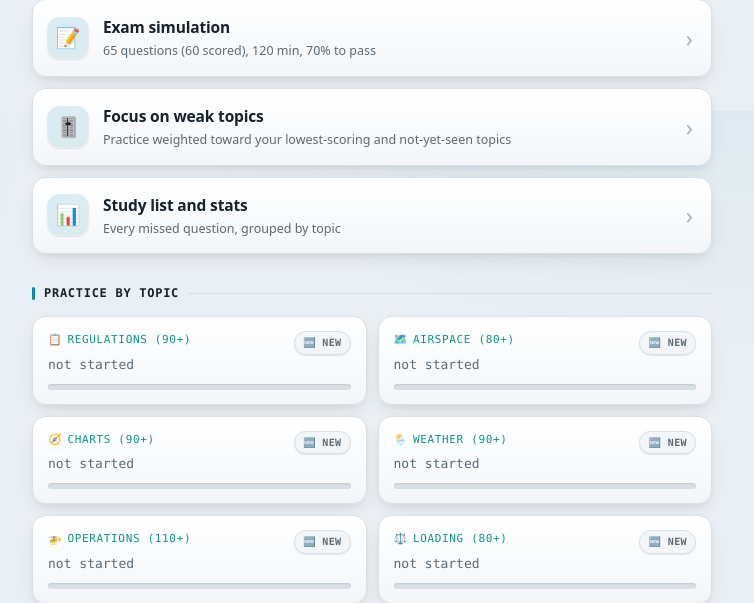
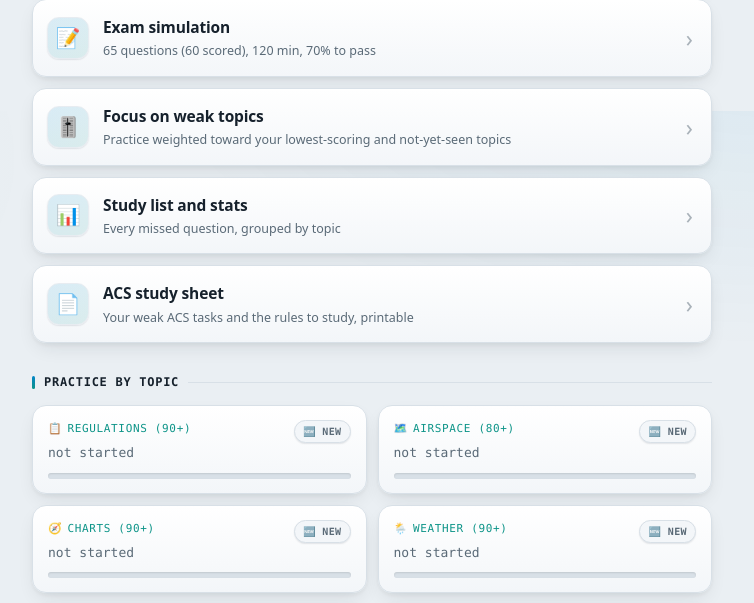
Before and after one commit to jha-ayush/part107_study_guide, a Flask app: page / in a window 1280 px wide. Shown: the part 689-1292 px from the top of the page, without its empty margins (268-1022 px from the left). Run offline with Flask 3, Linux system fonts and the light colour scheme; some libraries are stand-ins or nearby versions.

Commit message:
Add ACS study sheet link to home page

```diff
--- a/templates/home.html
+++ b/templates/home.html
@@ -28,6 +28,7 @@
   {% endif %}
   <a class="actioncard" href="{{ url_for('focus') }}"><b><span class="ic">🎚️</span>Focus on weak topics</b><span>Practice weighted toward your lowest-scoring and not-yet-seen topics</span></a>
   <a class="actioncard" href="{{ url_for('review') }}"><b><span class="ic">📊</span>Study list and stats</b><span>Every missed question, grouped by topic</span></a>
+  <a class="actioncard" href="{{ url_for('studysheet') }}"><b><span class="ic">📄</span>ACS study sheet</b><span>Your weak ACS tasks and the rules to study, printable</span></a>
 </div>
 
 <div class="section-title">Practice by topic</div>
```
